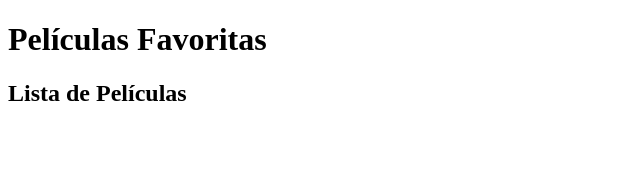
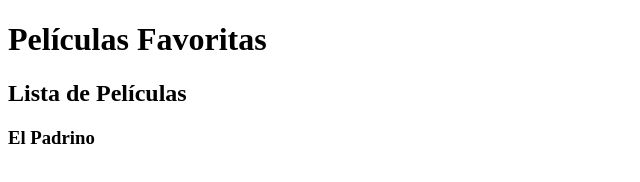
Before and after one commit to camilovisbal/parcial-bp2, a plain HTML site: page index.html in a window 1280 px wide. Shown: the whole page, without its empty margins (0-640 px from the left). Drawn offline with Linux system fonts and the light colour scheme.

Commit message:
se agrego el padrino

```diff
--- a/index.html
+++ b/index.html
@@ -9,6 +9,10 @@
     <h1>Películas Favoritas</h1>
 
     <h2>Lista de Películas</h2>
+    <section id="lista-peliculas">
+        <div>
+            <h3>El Padrino</h3>
 
+        </div>
 </body>
 </html>
```
